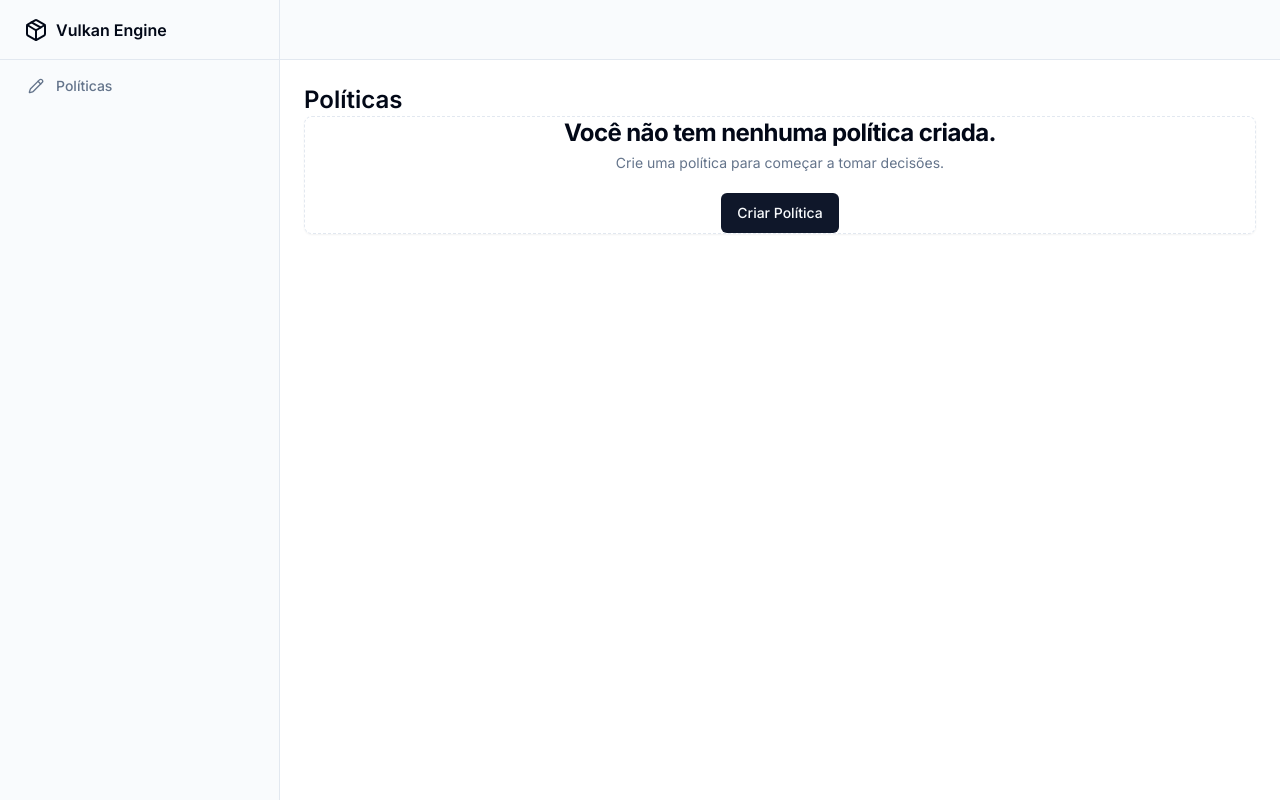
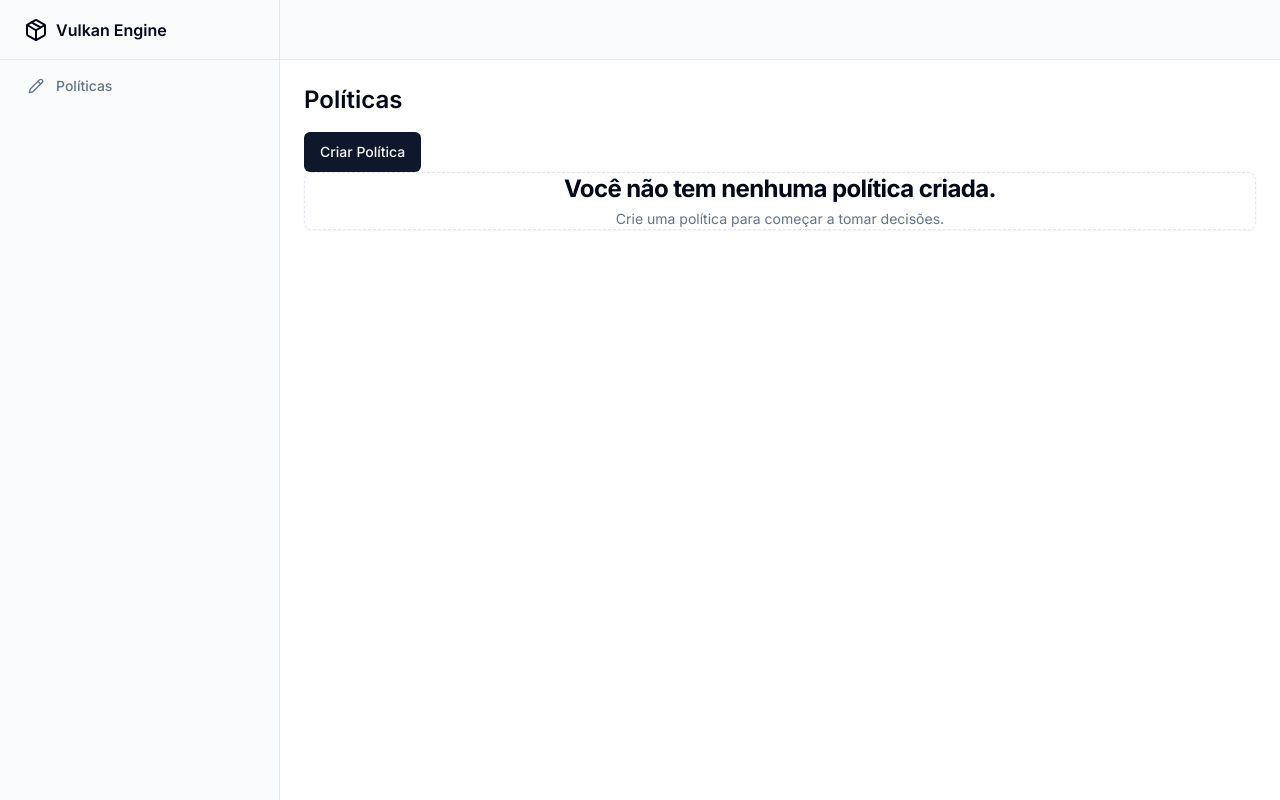
Before and after one commit to vulkanlabs/lineart, a Next.js app in the folder frontend/: page /policies in a window 1280 px wide. Built offline with nearby package versions, Linux system fonts and the light colour scheme; no server answers.

Commit message:
feat(front): prettify policy form card, empty policy page
Signed-off-by: Antonio Pedro Vieira <aps.vieira95@gmail.com>

```diff
--- a/frontend/src/app/policies/policiesPage.jsx
+++ b/frontend/src/app/policies/policiesPage.jsx
@@ -39,19 +39,16 @@ export default function PolicyPageBody() {
 function PolicyPageContent({ policies }) {
     const [showForm, setShowForm] = useState(false);
 
-    if (policies.length > 0) {
     return (
         <div>
             <Button className="mt-4" onClick={() => setShowForm(true)}>Criar Política</Button>
-                <PolicyTable policies={policies} />
+            {policies.length > 0 ? <PolicyTable policies={policies} /> : <EmptyPolicyTable />}
             <PolicyForm display={showForm} closeFunc={() => setShowForm(false)} />
         </div>
     );
 }
-    return <EmptyPolicyTable />;
-}
 
-function EmptyPolicyTable() {
+function EmptyPolicyTable({ setShowAddPolicy }) {
     return (
         <div>
             <div
@@ -64,7 +61,6 @@ function EmptyPolicyTable() {
                     <p className="text-sm text-muted-foreground">
                         Crie uma política para começar a tomar decisões.
                     </p>
-                    <Button className="mt-4">Criar Política</Button>
                 </div>
             </div>
         </div>
--- a/frontend/src/components/policy-form.jsx
+++ b/frontend/src/components/policy-form.jsx
@@ -6,7 +6,7 @@ import { useForm } from "react-hook-form";
 import { Form, FormField, FormControl, FormDescription, FormItem, FormLabel, FormMessage } from "@/components/ui/form";
 import { Button } from "@/components/ui/button";
 import { Input } from "@/components/ui/input";
-import { Card } from "./ui/card";
+import { Card, CardContent, CardHeader, CardTitle, CardDescription, CardFooter } from "./ui/card";
 
 const formSchema = z.object({
     name: z.string(),
@@ -52,8 +52,13 @@ export function PolicyForm({ display, closeFunc }) {
         // A very long classname that essentially says:
         // "Whole screen, black background, centered content, with a nice animation"
         <div className="fixed inset-0 z-50 bg-black/80 flex justify-center items-center align-center data-[state=open]:animate-in data-[state=closed]:animate-out data-[state=closed]:fade-out-0 data-[state=open]:fade-in-0">
-            <Card >
-                <Button className="mt-4" onClick={closeFunc}>X</Button>
+            <Card>
+                <CardHeader>
+                    <Button variant="destructive" className="mt-0 mr-0 w-[2em] h-[2em]" onClick={closeFunc}>X</Button>
+                    <CardTitle>Criar Nova Política</CardTitle>
+                    <CardDescription>Define uma nova política</CardDescription>
+                </CardHeader>
+                <CardContent>
                     <Form {...form}>
                         <form onSubmit={form.handleSubmit(onSubmit)} className="grid grid-cols-2 gap-2">
                             <FormField control={form.control} name="name" render={({ field }) => (
@@ -80,10 +85,10 @@ export function PolicyForm({ display, closeFunc }) {
                                     <FormMessage />
                                 </FormItem>
                             )} />
-
-                        <Button type="submit" className="col-start-2">Criar Política</Button>
+                            <Button type="submit" className="w-fit">Criar Política</Button>
                         </form>
                     </Form>
+                </CardContent>
             </Card>
         </div>
     );
```
Lines whose indentation alone changed are shown as unchanged.
